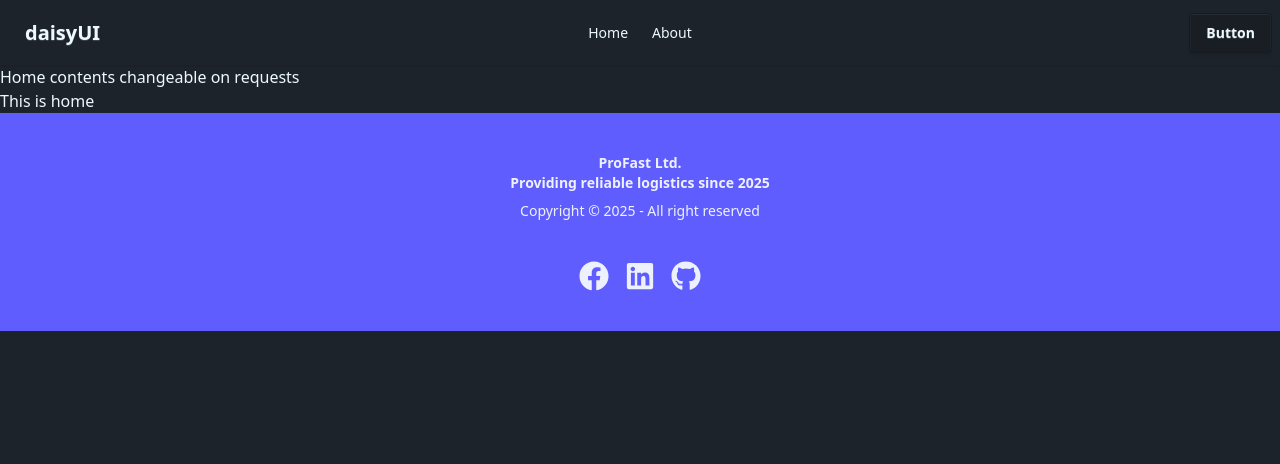
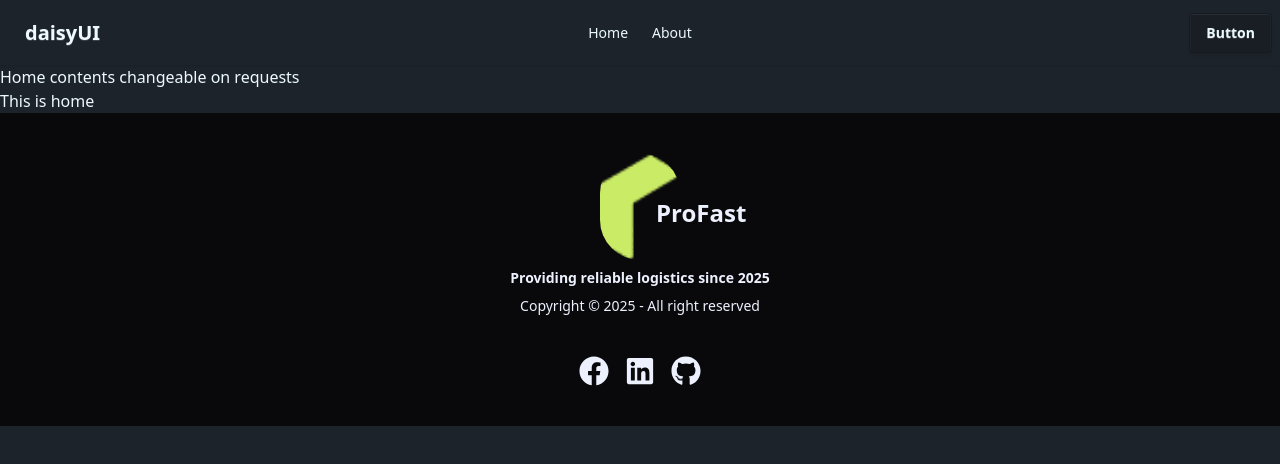
Before and after one commit to Mustakahmmed-dev/profast-client, a React (Vite) app: page / in a window 1280 px wide. Shown: the top 464 px of the page. Built offline with nearby package versions, Linux system fonts and the light colour scheme.

Commit message:
Footer updated

```diff
--- a/src/components/Footer.jsx
+++ b/src/components/Footer.jsx
@@ -1,17 +1,20 @@
 import { FaFacebook, FaGithub, FaLinkedin } from "react-icons/fa";
 import { Link } from "react-router";
+import profastLogo from '../assets/logo.png'
 
 const Footer = () => {
 
     return (
-        <footer className="footer footer-horizontal footer-center bg-primary text-primary-content p-10">
+        <footer className="footer footer-horizontal footer-center bg-neutral text-primary-content p-10">
             <aside>
+                <div className="relative">
+                    <img className="w-[80px] rounded-full" src={profastLogo} alt="" />
+                    <h2 className="text-2xl font-bold absolute top-11 left-14">ProFast</h2>
+                </div>
                 <p className="font-bold">
-                    ProFast Ltd.
-                    <br />
                     Providing reliable logistics since 2025
                 </p>
-                <p>Copyright © { new Date().getFullYear() } - All right reserved</p>
+                <p> Copyright © {new Date().getFullYear()} - All right reserved</p>
             </aside>
             <nav>
                 <div className="grid grid-flow-col gap-4">
```
